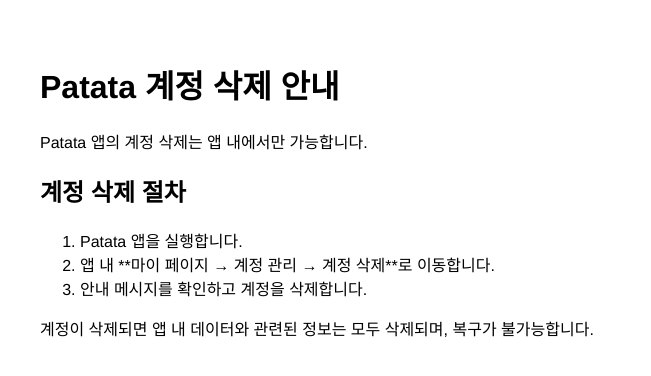
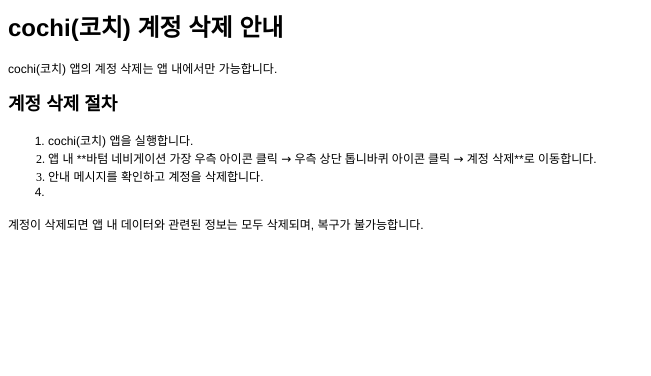
Before and after one commit to jim-jeon/AuthDelete, a plain HTML site: page index.html in a window 1280 px wide. Shown: the whole page, without its empty margins (0-651 px from the left). Drawn offline with Linux system fonts and the light colour scheme.

Commit message:
app 변경

```diff
--- a/index.html
+++ b/index.html
@@ -1,26 +1,37 @@
-<!DOCTYPE html>
-<html lang="ko">
+<!DOCTYPE html PUBLIC "-//W3C//DTD HTML 4.01//EN" "http://www.w3.org/TR/html4/strict.dtd">
+<html>
 <head>
-    <meta charset="UTF-8">
-    <meta name="viewport" content="width=device-width, initial-scale=1.0">
-    <title>Patata 계정 삭제 안내</title>
-    <style>
-        body { font-family: 'Helvetica Neue', sans-serif; padding: 2em; }
-    </style>
+  <meta http-equiv="Content-Type" content="text/html; charset=utf-8">
+  <meta http-equiv="Content-Style-Type" content="text/css">
+  <title></title>
+  <meta name="Generator" content="Cocoa HTML Writer">
+  <meta name="CocoaVersion" content="2487.7">
+  <style type="text/css">
+    p.p2 {margin: 0.0px 0.0px 12.0px 0.0px; font: 12.0px 'Apple SD Gothic Neo'; -webkit-text-stroke: #000000}
+    li.li4 {margin: 0.0px 0.0px 0.0px 0.0px; font: 12.0px 'Helvetica Neue'; -webkit-text-stroke: #000000}
+    li.li5 {margin: 0.0px 0.0px 0.0px 0.0px; font: 12.0px 'Apple SD Gothic Neo'; -webkit-text-stroke: #000000}
+    li.li6 {margin: 0.0px 0.0px 0.0px 0.0px; font: 12.0px 'Helvetica Neue'}
+    span.s1 {font-kerning: none}
+    span.s2 {font: 24.0px 'Apple SD Gothic Neo'; font-kerning: none}
+    span.s3 {font: 12.0px 'Helvetica Neue'; font-kerning: none}
+    span.s4 {font: 18.0px 'Helvetica Neue'; font-kerning: none}
+    span.s5 {-webkit-text-stroke: 0px #000000}
+    span.s6 {font: 12.0px 'Apple SD Gothic Neo'; font-kerning: none}
+    span.s7 {font: 12.0px 'Helvetica Neue'; -webkit-text-stroke: 0px #000000}
+    span.s8 {font: 12.0px 'Lucida Grande'; font-kerning: none}
+    ol.ol1 {list-style-type: decimal}
+  </style>
 </head>
 <body>
-
-    <h1>Patata 계정 삭제 안내</h1>
-    <p>Patata 앱의 계정 삭제는 앱 내에서만 가능합니다.</p>
-
-    <h2>계정 삭제 절차</h2>
-    <ol>
-        <li>Patata 앱을 실행합니다.</li>
-        <li>앱 내 **마이 페이지 → 계정 관리 → 계정 삭제**로 이동합니다.</li>
-        <li>안내 메시지를 확인하고 계정을 삭제합니다.</li>
-    </ol>
-
-    <p>계정이 삭제되면 앱 내 데이터와 관련된 정보는 모두 삭제되며, 복구가 불가능합니다.</p>
-
+<h1 style="margin: 0.0px 0.0px 16.1px 0.0px; font: 24.0px 'Helvetica Neue'; -webkit-text-stroke: #000000"><span class="s1"><b>cochi(코치) </b></span><span class="s2"><b>계정</b></span><span class="s1"><b> </b></span><span class="s2"><b>삭제</b></span><span class="s1"><b> </b></span><span class="s2"><b>안내</b></span></h1>
+<p class="p2"><span class="s3">cochi(코치) </span><span class="s1">앱의</span><span class="s3"> </span><span class="s1">계정</span><span class="s3"> </span><span class="s1">삭제는</span><span class="s3"> </span><span class="s1">앱</span><span class="s3"> </span><span class="s1">내에서만</span><span class="s3"> </span><span class="s1">가능합니다</span><span class="s3">.</span></p>
+<h2 style="margin: 0.0px 0.0px 14.9px 0.0px; font: 18.0px 'Apple SD Gothic Neo'; -webkit-text-stroke: #000000"><span class="s1"><b>계정</b></span><span class="s4"><b> </b></span><span class="s1"><b>삭제</b></span><span class="s4"><b> </b></span><span class="s1"><b>절차</b></span></h2>
+<ol class="ol1">
+  <li class="li4"><span class="s5"></span><span class="s1">cochi(코치) </span><span class="s6">앱을</span><span class="s1"> </span><span class="s6">실행합니다</span><span class="s1">.</span></li>
+  <li class="li5"><span class="s7"></span><span class="s1">앱</span><span class="s3"> </span><span class="s1">내</span><span class="s3"> **</span><span class="s1">바텀 네비게이션 가장 우측 아이콘 클릭</span><span class="s3"> </span><span class="s8">→</span><span class="s3"> </span><span class="s1">우측 상단 톱니바퀴 아이콘 클릭</span><span class="s3"> </span><span class="s8">→</span><span class="s3"> </span><span class="s1">계정</span><span class="s3"> </span><span class="s1">삭제</span><span class="s3">**</span><span class="s1">로</span><span class="s3"> </span><span class="s1">이동합니다</span><span class="s3">.</span></li>
+  <li class="li5"><span class="s7"></span><span class="s1">안내</span><span class="s3"> </span><span class="s1">메시지를</span><span class="s3"> </span><span class="s1">확인하고</span><span class="s3"> </span><span class="s1">계정을</span><span class="s3"> </span><span class="s1">삭제합니다</span><span class="s3">.</span></li>
+  <li class="li6"></li>
+</ol>
+<p class="p2"><span class="s1">계정이</span><span class="s3"> </span><span class="s1">삭제되면</span><span class="s3"> </span><span class="s1">앱</span><span class="s3"> </span><span class="s1">내</span><span class="s3"> </span><span class="s1">데이터와</span><span class="s3"> </span><span class="s1">관련된</span><span class="s3"> </span><span class="s1">정보는</span><span class="s3"> </span><span class="s1">모두</span><span class="s3"> </span><span class="s1">삭제되며</span><span class="s3">, </span><span class="s1">복구가</span><span class="s3"> </span><span class="s1">불가능합니다</span><span class="s3">.</span></p>
 </body>
 </html>
```
